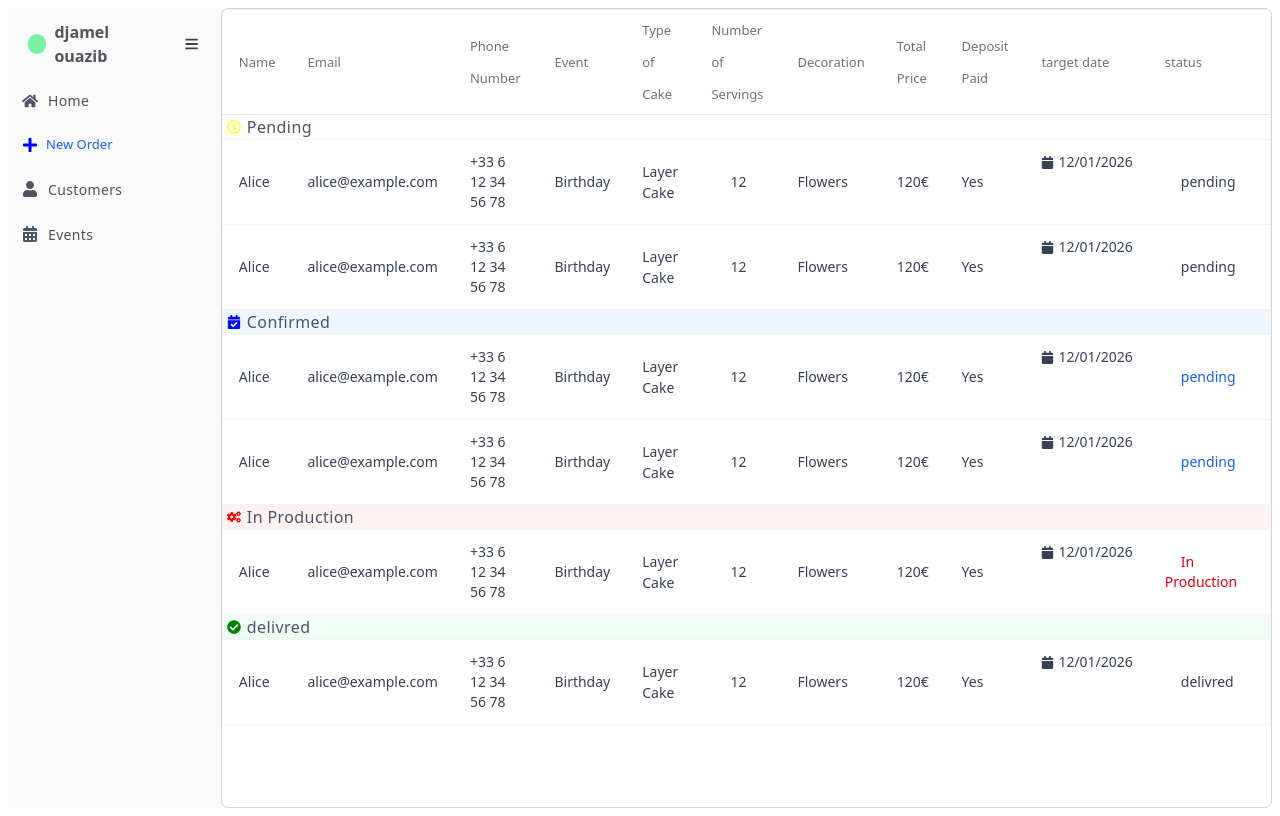
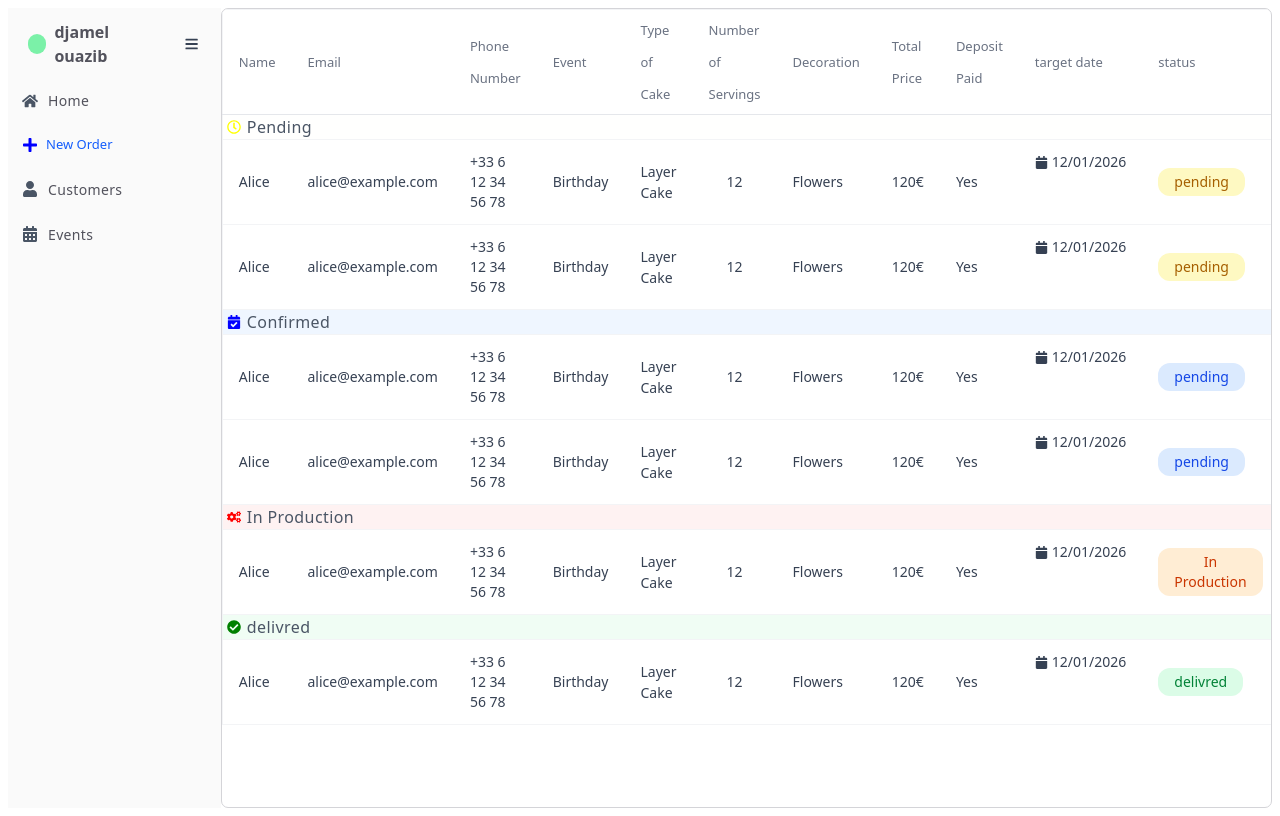
Before and after one commit to djamel-ouazib/EvenCake, a Next.js app: page /dashboard/customers in a window 1280 px wide. Built offline with nearby package versions, Linux system fonts and the light colour scheme.

Commit message:
add a button to update the status

```diff
--- a/app/ui/dashboard/Input.tsx
+++ b/app/ui/dashboard/Input.tsx
@@ -1,13 +1,15 @@
 type Props = {
-    label: string
+    id: string
     placeHolder: string
     type: string
+    name:string
 }
-export default function Input({ label, placeHolder, type }: Props) {
+export default function Input({ id, placeHolder, type,name }: Props) {
     return (
         <input
             type={type}
-            id={label}
+            id={id}
+            name={name}
             placeholder={placeHolder}
             className="border border-zinc-400  rounded-[5px] px-1.5 py-2 block w-full mt-2"
         />
--- a/app/ui/dashboard/table.tsx
+++ b/app/ui/dashboard/table.tsx
@@ -4,10 +4,15 @@ import { FaCheckCircle, FaCogs } from 'react-icons/fa'
 
 import TableSection from './tableSection'
 import { motion } from 'motion/react'
-
+const StatusColor = [
+    'text-yellow-700 bg-yellow-100 px-4 py-1 rounded-xl cursor-pointer',
+    'text-blue-700 bg-blue-100 px-4 py-1 rounded-xl cursor-pointer',
+    'text-orange-700 bg-orange-100 px-4 py-1 rounded-xl cursor-pointer',
+    'text-green-700 bg-green-100 px-4 py-1 rounded-xl cursor-pointer',
+]
 export default function Table() {
     return (
-        <div className="overflow-x-auto">
+        <div className="">
             <table className="min-w-full border border-gray-100 divide-y divide-gray-200 rounded-xl">
                 <thead className="">
                     <tr className="">
@@ -66,13 +71,13 @@ export default function Table() {
                     </motion.tr>
                     <TableSection
                         status="pending"
-                        color="yellow"
+                        color={StatusColor[0]}
                         delay={0}
                         duration={0.3}
                     />
                     <TableSection
                         status="pending"
-                        color="yellow"
+                        color={StatusColor[0]}
                         delay={0.1}
                         duration={0.3}
                     />
@@ -97,13 +102,13 @@ export default function Table() {
                     </motion.tr>
                     <TableSection
                         status="pending"
-                        color="blue"
+                        color={StatusColor[1]}
                         delay={0.3}
                         duration={0.3}
                     />
                     <TableSection
                         status="pending"
-                        color="blue"
+                        color={StatusColor[1]}
                         delay={0.4}
                         duration={0.3}
                     />
@@ -129,7 +134,7 @@ export default function Table() {
                     {/* delivred */}
                     <TableSection
                         status="In Production"
-                        color="red"
+                        color={StatusColor[2]}
                         delay={0.6}
                         duration={0.3}
                     />
@@ -153,7 +158,7 @@ export default function Table() {
                     </motion.tr>
                     <TableSection
                         status="delivred"
-                        color="green"
+                        color={StatusColor[3]}
                         delay={1}
                         duration={1}
                     />
--- a/app/ui/dashboard/tableSection.tsx
+++ b/app/ui/dashboard/tableSection.tsx
@@ -1,4 +1,6 @@
+'use client'
 import { motion } from 'motion/react'
+import { useState } from 'react'
 import { FaCalendar } from 'react-icons/fa'
 import { FaRegClock } from 'react-icons/fa'
 type Props = {
@@ -13,10 +15,12 @@ export default function TableSection({
     delay,
     duration,
 }: Props) {
+    const [updateStatus, setUpdateStatus] = useState<string>('')
+    const [showModal, setShowModal] = useState<boolean>(false)
     return (
         <>
             <motion.tr
-                className="hover:bg-gray-50"
+                className="hover:bg-gray-50 relative z-0"
                 initial={{ opacity: 0, filter: 'blur(10px)' }}
                 animate={{ opacity: 1, filter: 'blur(0px)' }}
                 transition={{
@@ -58,12 +62,17 @@ export default function TableSection({
                     <FaCalendar size={13} />
                     <span> 12/01/2026</span>
                 </td>
-                <td className="px-4 py-3 text-sm text-gray-700">
-                    <span
-                        className={`text-${color}-600 bg-${color}-100 px-4 py-1 rounded-xl`}
-                    >
-                        {status}
-                    </span>
+                <td className="px-4 py-3 text-sm text-gray-700 ">
+                    <button className={`${color} z-0`} onClick={()=>setShowModal(!showModal)}>{status}</button>
+                    {showModal  ? (
+                        <div className="w-[120px] h-[110px] bg-gray-50 p-2 absolute rounded-2xl mt-2 flex flex-col z-auto">
+                            <p className="text-center flex-1 cursor-pointer hover:bg-gray-200 rounded-[5px] text-yellow-600 font-semibold">pending</p>
+                            <p className="text-center flex-1 cursor-pointer hover:bg-gray-200 rounded-[5px] text-blue-600 font-semibold">confirmed</p>
+                            <p className="text-center flex-1 cursor-pointer hover:bg-gray-200 rounded-[5px] text-orange-600 font-semibold">In Production </p>
+                            <p className="text-center flex-1 cursor-pointer hover:bg-gray-200 rounded-[5px] text-green-600 font-semibold">delivred</p>
+
+                        </div>
+                    ) : null}
                 </td>
             </motion.tr>
         </>
```
Also changed, not shown: app/dashboard/NewOrder/page.tsx (+32 -16 lines).
